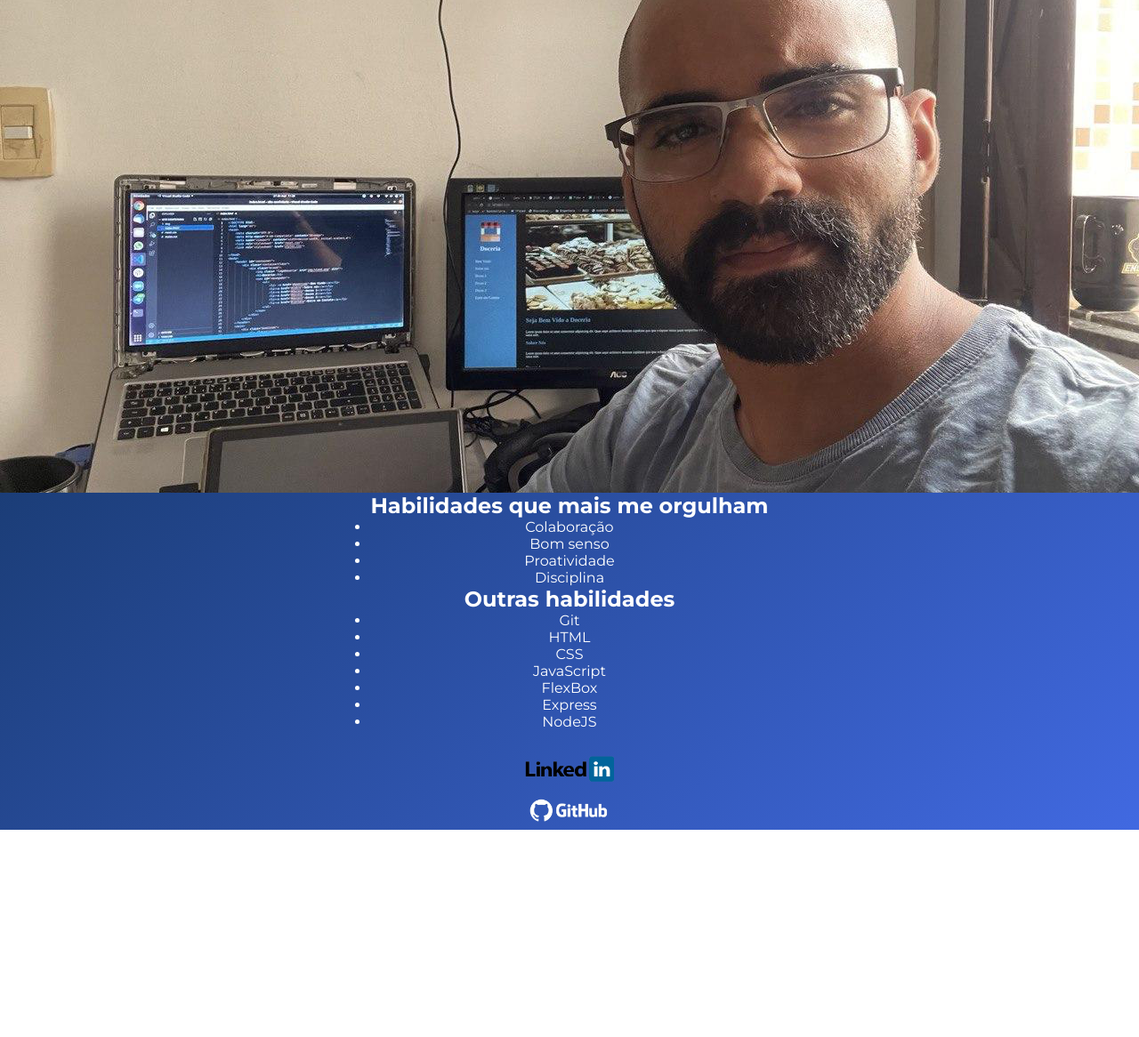
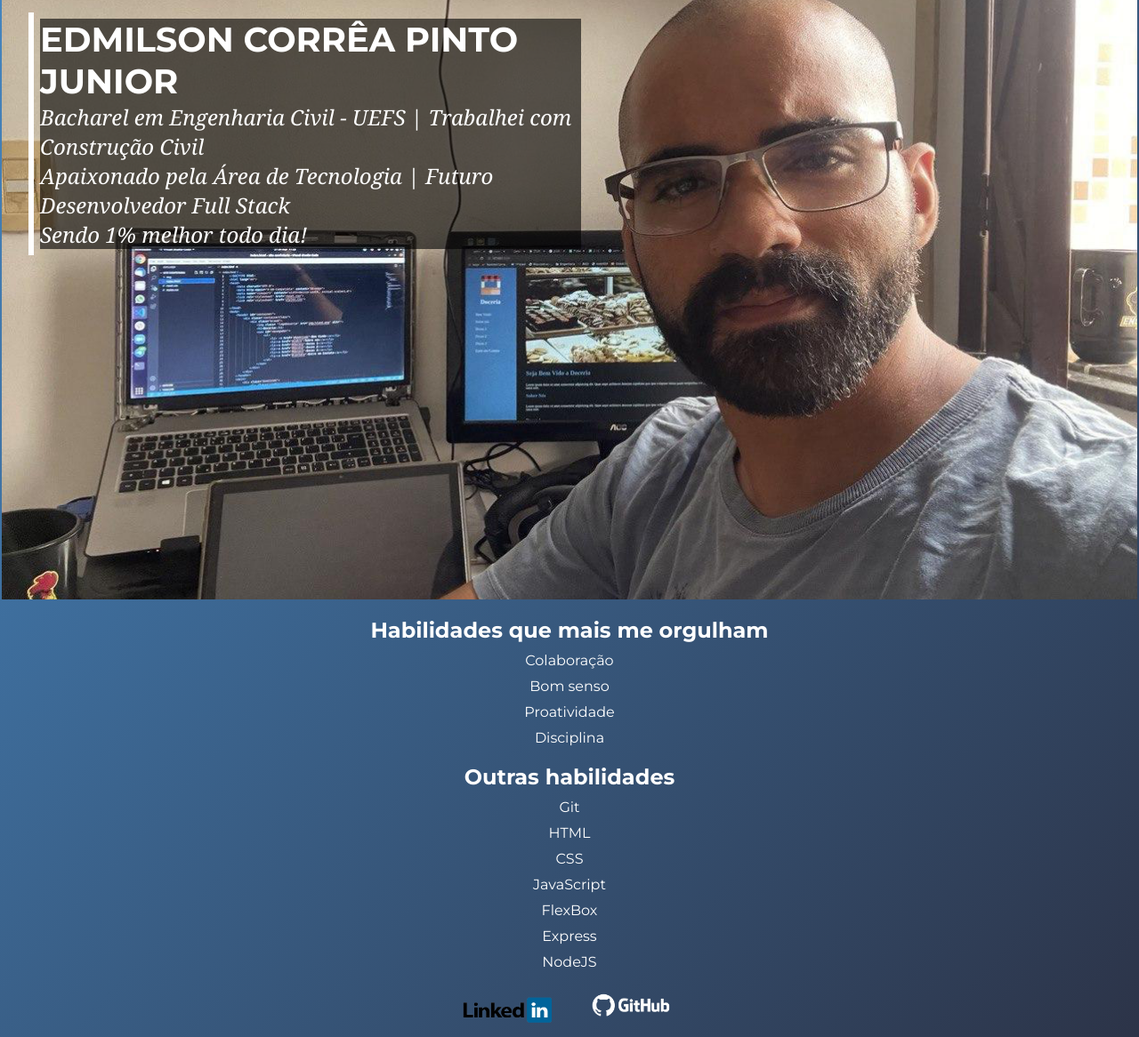
Before and after one commit to edmcorrea/edmcorrea.github.io, a plain HTML site: page index.html in a window 1280 px wide. Shown: the part 212-1378 px from the top of the page at 89% size. Before the commit the page ends 1145 px from the top, so only its background shows below. Drawn offline with nearby package versions, Linux system fonts and the light colour scheme.

Commit message:
Final do portifolio

```diff
--- a/index.html
+++ b/index.html
@@ -29,6 +29,7 @@
             </div>
         </div>
         <div class="body-2">
+            <div class="habilidades-1">
                 <h2>Habilidades que mais me orgulham</h2>
                 <div class="habilidades">
                     <ul>
@@ -37,6 +38,7 @@
                         <li>Proatividade</li>
                         <li>Disciplina</li>
                     </ul>
+                </div>
             </div>
             <h2>Outras habilidades</h2>
             <div class="habilidades">
@@ -52,12 +54,9 @@
             </div>
         </div>
     </main>
-    <div class="body-2" >
-
-    </div>
     <footer>
-        <a href="https://www.linkedin.com/in/edmilsoncorrea/" target="_blank"><img src="linkedin.png" alt="imagem do linkedin" width="100px"></a> <br>
-        <a href="https://github.com/edmcorrea" target="_blank"><img src="github.png" alt="imagem do github" width="100px"></a>
+        <div class="linkedin"><a href="https://www.linkedin.com/in/edmilsoncorrea/" target="_blank"><img src="linkedin.png" alt="imagem do linkedin" width="100px"></a> <br></div>
+        <div class="github"><a href="https://github.com/edmcorrea" target="_blank"><img src="github.png" alt="imagem do github" width="100px"></a></div>
     </footer>
 </body>
 </html>
--- a/style.css
+++ b/style.css
@@ -11,7 +11,7 @@ body{
     padding: 0;
     margin: 0;
     font-family: "Montserrat", Arial, Helvetica, sans-serif;
-    background-image: linear-gradient(to bottom right, rgb(8, 39, 66), rgb(65, 105, 225));
+    background-image: linear-gradient(to bottom right, rgb(71, 139, 199), rgb(44, 51, 71));
 }
 
 p, h1, li, h2{
@@ -29,6 +29,11 @@ a:hover{
     text-decoration: none;
 }
 
+.nav-bar{
+    position: fixed;
+    z-index: 1;
+}
+
 .nav-bar a:link,.nav-bar a:visited{
 
     padding: 14px 25px;
@@ -43,12 +48,14 @@ a:hover{
     position: fixed;
     top: 0;
     width: 100%;
+
 }
 
 .nav-bar li{
     list-style-type: none;
     float: left;
     text-align: justify;
+
 }
 
 .nav-bar ol{
@@ -74,38 +81,78 @@ a:hover{
     z-index: 1;
     display: flex;
     align-items: center;
+    z-index: 0;
 
 }
 
 .hero-bg{
-    background-image: url(ed-dev.png);
+    margin: auto;
+    background-image: url("ed-dev.png");
     background-repeat: no-repeat;
     background-size:cover;
     background-position: center;
-    width: 100%;
-    height: 700px;
+    width: 95%;
+    height: 500px;
+    padding: 10em 30px;
+    display: flex;
+    align-items: flex-start;
+    z-index: 0;
 }
 
 .hero-wrapper{
-    position: relative;
-    background: rgba(0, 0, 0, 0.60);
-    font-size: 1.5em;
-    color: white;
+    width: 50%;
+    text-align: left;
+    border-left: 6px solid white;
+    padding: 7px;
+
 
 }
 
 .hero-content h2{
-    font-size: 1.5em;
+    padding-right: 7px;
+    background: rgba(0, 0, 0, 0.60);
+    font-size: 2.4em;
+    text-align: left;
+    text-transform: uppercase;
     animation: fadeUp 0.5s ease 0.2s backwards;
 }
 
 .hero-content p{
-    font-size: 1em;
+    padding-right: 7px;
+    font-size: 1.5em;
+    background: rgba(0, 0, 0, 0.60);
     font-style: italic;
     font-family: Georgia, "Times New Roman", Times, serif;
 	animation: fadeUp 0.5s ease 0.8s backwards;
 }
 
-.body-2{
-    display: inline-block;
+.habilidades-1{
+    margin: 20px 0;
 }
+
+.habilidades li{
+    margin: 10px 0;
+}
+
+footer{
+    margin: 20px;
+    display: flex;
+    justify-content: center;
+}
+
+.linkedin, .github {
+    padding: 0 20px;
+}
+
+
+@keyframes fadeUp {
+	from {
+		opacity: 0;
+		transform: translateY(25px);
+	}
+
+	to {
+		opacity: 1;
+		transform: translateY(0);
+	}
+}
```
Lines whose indentation alone changed are shown as unchanged.
